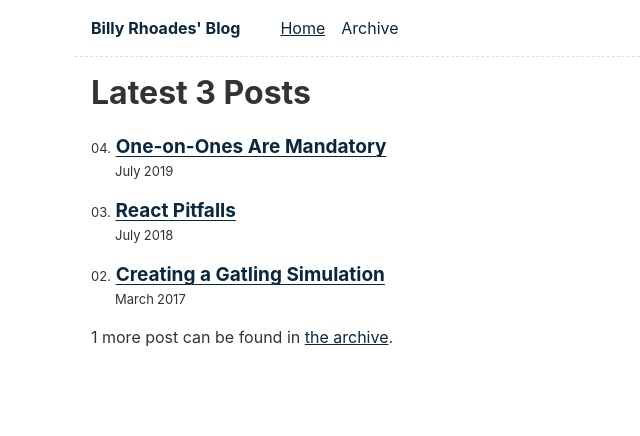
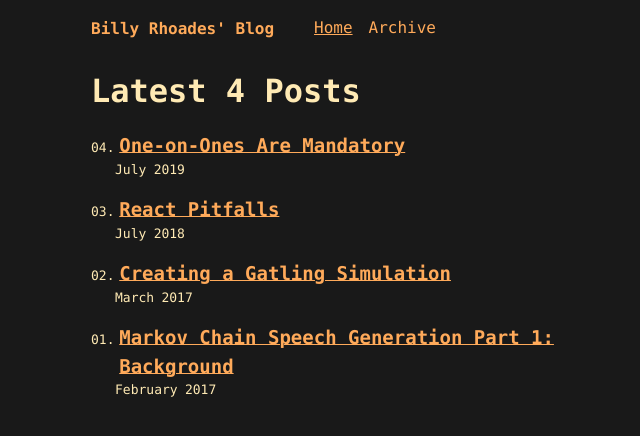
Before and after one commit to brhoades/blag, an Eleventy site: page content/index.njk in a window 1280 px wide. Shown: the whole page, without its empty margins (245-885 px from the left). Built offline with nearby package versions, Linux system fonts and the light colour scheme; Eleventy itself is replaced by a stand-in of ours; files that its build step writes are made by us from their sources.

Commit message:
Update theme

```diff
--- a/content/index.njk
+++ b/content/index.njk
@@ -3,7 +3,7 @@ layout: layouts/home.njk
 eleventyNavigation:
   key: Home
   order: 1
-numberOfLatestPostsToShow: 3
+numberOfLatestPostsToShow: 5
 ---
 {% set postsCount = collections.posts | length %}
 {% set latestPostsCount = postsCount | min(numberOfLatestPostsToShow) %}
--- a/public/css/index.css
+++ b/public/css/index.css
@@ -1,40 +1,23 @@
 /* Defaults */
 :root {
-	--font-family: -apple-system, system-ui, sans-serif;
-	--font-family-monospace: Consolas, Menlo, Monaco, Andale Mono WT, Andale Mono, Lucida Console, Lucida Sans Typewriter, DejaVu Sans Mono, Bitstream Vera Sans Mono, Liberation Mono, Nimbus Mono L, Courier New, Courier, monospace;
-}
+  --font-family: Menlo, monaco, Consolas, monospace;
+	--font-family-monospace: Menlo, Monaco, Consolas, Andale Mono WT, Andale Mono, Lucida Console, Lucida Sans Typewriter, DejaVu Sans Mono, Bitstream Vera Sans Mono, Liberation Mono, Nimbus Mono L, Courier New, Courier, monospace;
 
-/* Theme colors */
-:root {
-	--color-gray-20: #e0e0e0;
-	--color-gray-50: #C0C0C0;
-	--color-gray-90: #333;
+  --base-color: #FFEAB4; /* orange yellow crayola: #FFD25A but desat 50% */
 
-	--background-color: #fff;
+  --background-color: #191919; /* eerie black */
 
-	--text-color: var(--color-gray-90);
-	--text-color-link: #082840;
-	--text-color-link-active: #5f2b48;
-	--text-color-link-visited: #17050F;
+  --accent-color-1: #FFAA5A; /* Rajah */
+  --accent-color-2: #FFF05A; /* corn */
+  --accent-color-3: #FF785A; /* outrageous orange */
+
+	--text-color: var(--base-color);
+	--text-color-link: var(--accent-color-1);
+	--text-color-link-active: var(--accent-color-1);
+	--text-color-link-visited: var(--accent-color-1);
 
 	--syntax-tab-size: 2;
 }
-
-@media (prefers-color-scheme: dark) {
-	:root {
-		--color-gray-20: #e0e0e0;
-		--color-gray-50: #C0C0C0;
-		--color-gray-90: #dad8d8;
-
-		/* --text-color is assigned to --color-gray-_ above */
-		--text-color-link: #1493fb;
-		--text-color-link-active: #6969f7;
-		--text-color-link-visited: #a6a6f8;
-
-		--background-color: #15202b;
-	}
-}
-
 
 /* Global stylesheet */
 * {
```
